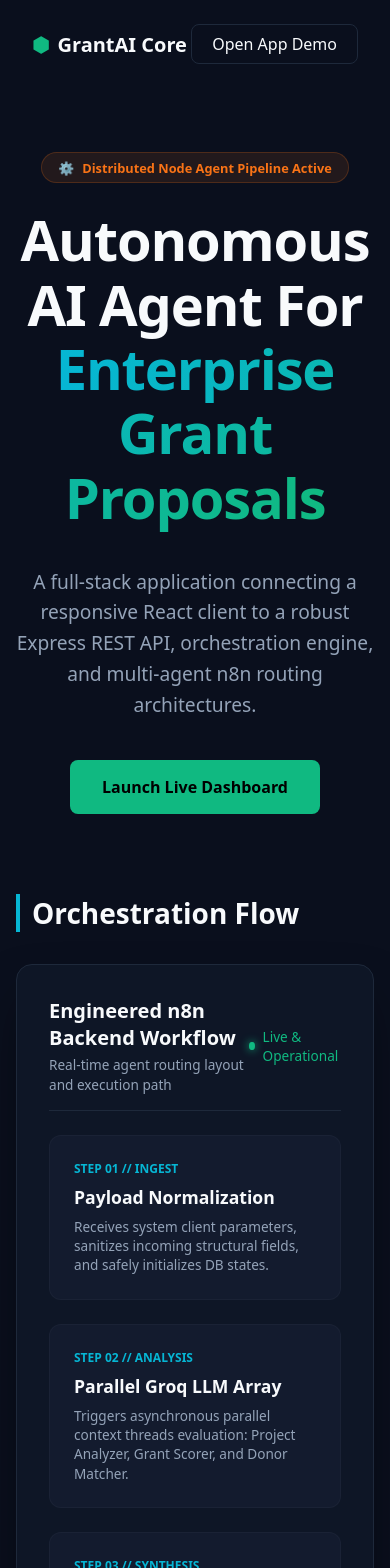
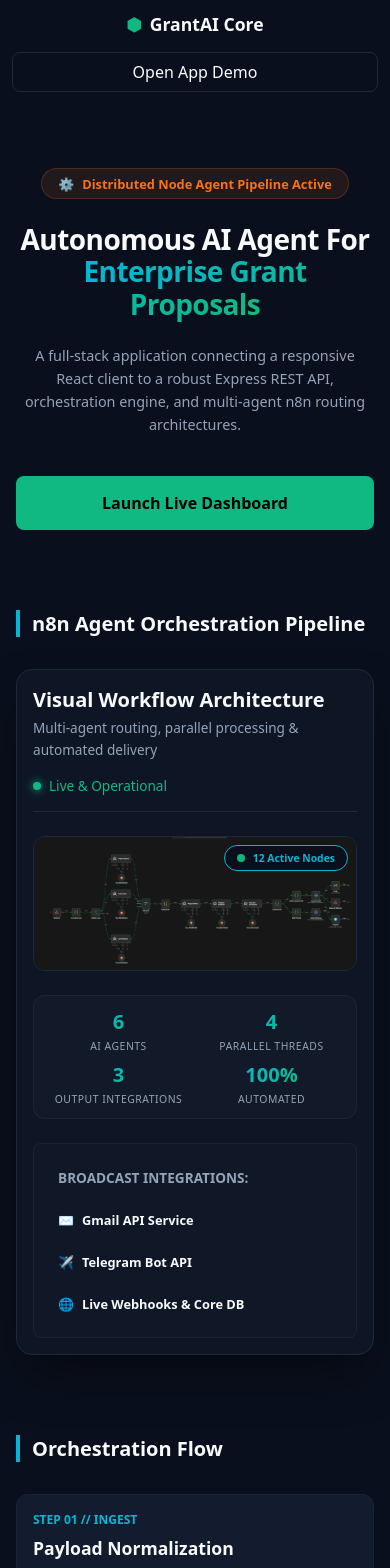
Before and after one commit to Khalidkhann01/GRANT-AI, a React (Create React App) app in the folder frontend/: page / in a window 390 px wide. Shown: the top 1568 px of the page. Built offline with nearby package versions, Linux system fonts and the light colour scheme.

Commit message:
feat(pages):add workflow image in the landing page

```diff
--- a/frontend/src/pages/Landing.css
+++ b/frontend/src/pages/Landing.css
@@ -151,6 +151,7 @@ html, body {
   padding-left: 0.75rem;
 }
 
+/* Workflow Card */
 .workflow-card {
   background: #0e1626;
   border: 1px solid var(--border-color);
@@ -167,6 +168,8 @@ html, body {
   margin-bottom: 1.5rem;
   border-bottom: 1px solid var(--border-color);
   padding-bottom: 1rem;
+  flex-wrap: wrap;
+  gap: 1rem;
 }
 
 .status-indicator {
@@ -185,6 +188,102 @@ html, body {
   box-shadow: 0 0 8px var(--accent-green);
 }
 
+/* Workflow Image */
+.workflow-image-container {
+  position: relative;
+  border-radius: 0.75rem;
+  overflow: hidden;
+  background: #0a0f1d;
+  border: 1px solid var(--border-color);
+  margin-bottom: 1.5rem;
+}
+
+.workflow-image {
+  width: 100%;
+  height: auto;
+  display: block;
+  transition: transform 0.3s ease;
+}
+
+.workflow-image:hover {
+  transform: scale(1.01);
+}
+
+.workflow-image-overlay {
+  position: absolute;
+  top: 1rem;
+  right: 1rem;
+}
+
+.overlay-badge {
+  display: flex;
+  align-items: center;
+  gap: 0.5rem;
+  padding: 0.5rem 1rem;
+  background: rgba(10, 15, 29, 0.85);
+  backdrop-filter: blur(10px);
+  border: 1px solid var(--accent-cyan);
+  border-radius: 9999px;
+  font-size: 0.8rem;
+  font-weight: 600;
+  color: var(--accent-cyan);
+}
+
+.pulse-dot {
+  width: 8px;
+  height: 8px;
+  background-color: var(--accent-green);
+  border-radius: 50%;
+  animation: pulse 2s ease-in-out infinite;
+}
+
+@keyframes pulse {
+  0%, 100% {
+    opacity: 1;
+    transform: scale(1);
+  }
+  50% {
+    opacity: 0.5;
+    transform: scale(0.8);
+  }
+}
+
+/* Workflow Stats */
+.workflow-stats {
+  display: grid;
+  grid-template-columns: repeat(4, 1fr);
+  gap: 1rem;
+  margin-bottom: 1.5rem;
+  padding: 1.5rem;
+  background: rgba(255, 255, 255, 0.02);
+  border-radius: 0.75rem;
+  border: 1px solid rgba(255, 255, 255, 0.04);
+}
+
+.stat-item {
+  display: flex;
+  flex-direction: column;
+  align-items: center;
+  text-align: center;
+}
+
+.stat-number {
+  font-size: 1.75rem;
+  font-weight: 800;
+  color: var(--text-main);
+  background: linear-gradient(135deg, var(--accent-cyan), var(--accent-green));
+  -webkit-background-clip: text;
+  -webkit-text-fill-color: transparent;
+}
+
+.stat-label {
+  font-size: 0.75rem;
+  color: var(--text-muted);
+  text-transform: uppercase;
+  letter-spacing: 0.05em;
+  margin-top: 0.25rem;
+}
+
 /* Grid Layouts */
 .pipeline-grid {
   display: grid;
@@ -194,7 +293,7 @@ html, body {
 
 .tech-breakdown-grid {
   display: grid;
-  grid-template-columns: repeat(auto-fit, minmax(300px, 1fr));
+  grid-template-columns: repeat(auto-fit, minmax(280px, 1fr));
   gap: 1.5rem;
 }
 
@@ -203,6 +302,13 @@ html, body {
   border: 1px solid rgba(255, 255, 255, 0.03);
   border-radius: 0.75rem;
   padding: 1.5rem;
+  transition: all 0.3s ease;
+}
+
+.pipeline-card:hover, .tech-card:hover {
+  border-color: var(--border-color);
+  transform: translateY(-2px);
+  box-shadow: 0 10px 30px -10px rgba(0, 0, 0, 0.3);
 }
 
 .pipeline-step {
@@ -232,8 +338,16 @@ h4 {
 p {
   font-size: 0.85rem;
   color: var(--text-muted);
-  line-height: 1.42;
+  line-height: 1.6;
   margin: 0;
+}
+
+p code {
+  background: rgba(255, 255, 255, 0.05);
+  padding: 0.1rem 0.4rem;
+  border-radius: 0.25rem;
+  font-size: 0.8rem;
+  color: var(--accent-cyan);
 }
 
 /* Connected Channels Bar */
@@ -243,7 +357,7 @@ p {
   align-items: center;
   flex-wrap: wrap;
   gap: 2.5rem;
-  margin-top: 3rem;
+  margin-top: 1.5rem;
   padding: 1.5rem;
   background: rgba(255, 255, 255, 0.01);
   border-radius: 0.5rem;
@@ -257,3 +371,141 @@ p {
   font-weight: 600;
   font-size: 0.95rem;
 }
+
+/* ============================================ */
+/* RESPONSIVE DESIGN */
+/* ============================================ */
+
+/* Tablets */
+@media (max-width: 1024px) {
+  .hero-title {
+    font-size: 2.75rem;
+  }
+
+  .workflow-stats {
+    grid-template-columns: repeat(2, 1fr);
+  }
+}
+
+/* Mobile Landscape */
+@media (max-width: 768px) {
+  .landing-nav {
+    padding: 1rem;
+  }
+
+  .hero-title {
+    font-size: 2.25rem;
+  }
+
+  .hero-description {
+    font-size: 1rem;
+  }
+
+  .workflow-card {
+    padding: 1.25rem;
+  }
+
+  .workflow-header {
+    flex-direction: column;
+    align-items: flex-start;
+  }
+
+  .workflow-stats {
+    grid-template-columns: repeat(2, 1fr);
+    gap: 0.75rem;
+    padding: 1rem;
+  }
+
+  .stat-number {
+    font-size: 1.5rem;
+  }
+
+  .integrations-bar {
+    gap: 1.5rem;
+    flex-direction: column;
+    align-items: flex-start;
+  }
+
+  .pipeline-grid {
+    grid-template-columns: 1fr;
+  }
+
+  .tech-breakdown-grid {
+    grid-template-columns: 1fr;
+  }
+
+  .workflow-image-overlay {
+    top: 0.5rem;
+    right: 0.5rem;
+  }
+
+  .overlay-badge {
+    font-size: 0.65rem;
+    padding: 0.3rem 0.75rem;
+  }
+
+  .section-headline {
+    font-size: 1.5rem;
+  }
+}
+
+/* Mobile Portrait */
+@media (max-width: 480px) {
+  .landing-nav {
+    flex-direction: column;
+    gap: 1rem;
+    padding: 0.75rem;
+  }
+
+  .nav-logo {
+    font-size: 1.1rem;
+  }
+
+  .btn-nav-signin {
+    width: 100%;
+    text-align: center;
+  }
+
+  .hero-title {
+    font-size: 1.75rem;
+  }
+
+  .hero-description {
+    font-size: 0.9rem;
+  }
+
+  .btn-hero-cta {
+    width: 100%;
+    text-align: center;
+  }
+
+  .workflow-card {
+    padding: 1rem;
+  }
+
+  .workflow-stats {
+    grid-template-columns: 1fr 1fr;
+    gap: 0.5rem;
+    padding: 0.75rem;
+  }
+
+  .stat-number {
+    font-size: 1.25rem;
+  }
+
+  .stat-label {
+    font-size: 0.65rem;
+  }
+
+  .pipeline-card, .tech-card {
+    padding: 1rem;
+  }
+
+  .integration-item {
+    font-size: 0.8rem;
+  }
+
+  .section-headline {
+    font-size: 1.25rem;
+  }
+}
--- a/frontend/src/pages/landing.js
+++ b/frontend/src/pages/landing.js
@@ -34,16 +34,16 @@ function Landing() {
         </div>
       </header>
 
-      {/* SECTION 1: Orchestration Architecture */}
+      {/* SECTION 1: n8n Workflow Visualization */}
       <section className="architecture-section">
-        <h3 className="section-headline">Orchestration Flow</h3>
+        <h3 className="section-headline">n8n Agent Orchestration Pipeline</h3>
 
         <div className="workflow-card">
           <div className="workflow-header">
             <div>
-              <h3 style={{ margin: 0, fontSize: '1.25rem' }}>Engineered n8n Backend Workflow</h3>
+              <h3 style={{ margin: 0, fontSize: '1.25rem' }}>Visual Workflow Architecture</h3>
               <p style={{ margin: '0.25rem 0 0 0', fontSize: '0.85rem', color: 'var(--text-muted)' }}>
-                Real-time agent routing layout and execution path
+                Multi-agent routing, parallel processing & automated delivery
               </p>
             </div>
             <div className="status-indicator">
@@ -51,6 +51,55 @@ function Landing() {
               Live & Operational
             </div>
           </div>
+
+          {/* Workflow Image */}
+          <div className="workflow-image-container">
+            <img
+              src="/workflow.png"
+              alt="n8n Grant Proposal Workflow Architecture"
+              className="workflow-image"
+            />
+            <div className="workflow-image-overlay">
+              <div className="overlay-badge">
+                <span className="pulse-dot"></span>
+                12 Active Nodes
+              </div>
+            </div>
+          </div>
+
+          <div className="workflow-stats">
+            <div className="stat-item">
+              <span className="stat-number">6</span>
+              <span className="stat-label">AI Agents</span>
+            </div>
+            <div className="stat-item">
+              <span className="stat-number">4</span>
+              <span className="stat-label">Parallel Threads</span>
+            </div>
+            <div className="stat-item">
+              <span className="stat-number">3</span>
+              <span className="stat-label">Output Integrations</span>
+            </div>
+            <div className="stat-item">
+              <span className="stat-number">100%</span>
+              <span className="stat-label">Automated</span>
+            </div>
+          </div>
+
+          <div className="integrations-bar">
+            <span style={{ fontSize: '0.85rem', color: 'var(--text-muted)', textTransform: 'uppercase', fontWeight: 700 }}>
+              Broadcast Integrations:
+            </span>
+            <div className="integration-item"><span style={{ color: '#ea4335' }}>✉️</span> Gmail API Service</div>
+            <div className="integration-item"><span style={{ color: '#24a1de' }}>✈️</span> Telegram Bot API</div>
+            <div className="integration-item"><span style={{ color: 'var(--accent-cyan)' }}>🌐</span> Live Webhooks & Core DB</div>
+          </div>
+        </div>
+      </section>
+
+      {/* SECTION 2: Orchestration Flow */}
+      <section className="architecture-section">
+        <h3 className="section-headline">Orchestration Flow</h3>
 
         <div className="pipeline-grid">
           <div className="pipeline-card">
@@ -77,19 +126,9 @@ function Landing() {
             <p>Renders raw generation blocks into styled HTML-to-PDF objects, mapping data structures back to base controllers.</p>
           </div>
         </div>
-
-          <div className="integrations-bar">
-            <span style={{ fontSize: '0.85rem', color: 'var(--text-muted)', textTransform: 'uppercase', fontWeight: 700 }}>
-              Broadcast Integrations:
-            </span>
-            <div className="integration-item"><span style={{ color: '#ea4335' }}>✉️</span> Gmail API Service</div>
-            <div className="integration-item"><span style={{ color: '#24a1de' }}>✈️</span> Telegram Bot API</div>
-            <div className="integration-item"><span style={{ color: 'var(--accent-cyan)' }}>🌐</span> Live Webhooks & Core DB</div>
-          </div>
-        </div>
       </section>
 
-      {/* SECTION 2: Deep-Dive Node.js API Capabilities (New Backend Info Added) */}
+      {/* SECTION 3: Deep-Dive Node.js API Capabilities */}
       <section className="architecture-section">
         <h3 className="section-headline">Robust REST API Implementation</h3>
 
```
Also changed, not shown: frontend/public/workflow.png (added). Lines whose indentation alone changed are shown as unchanged.
